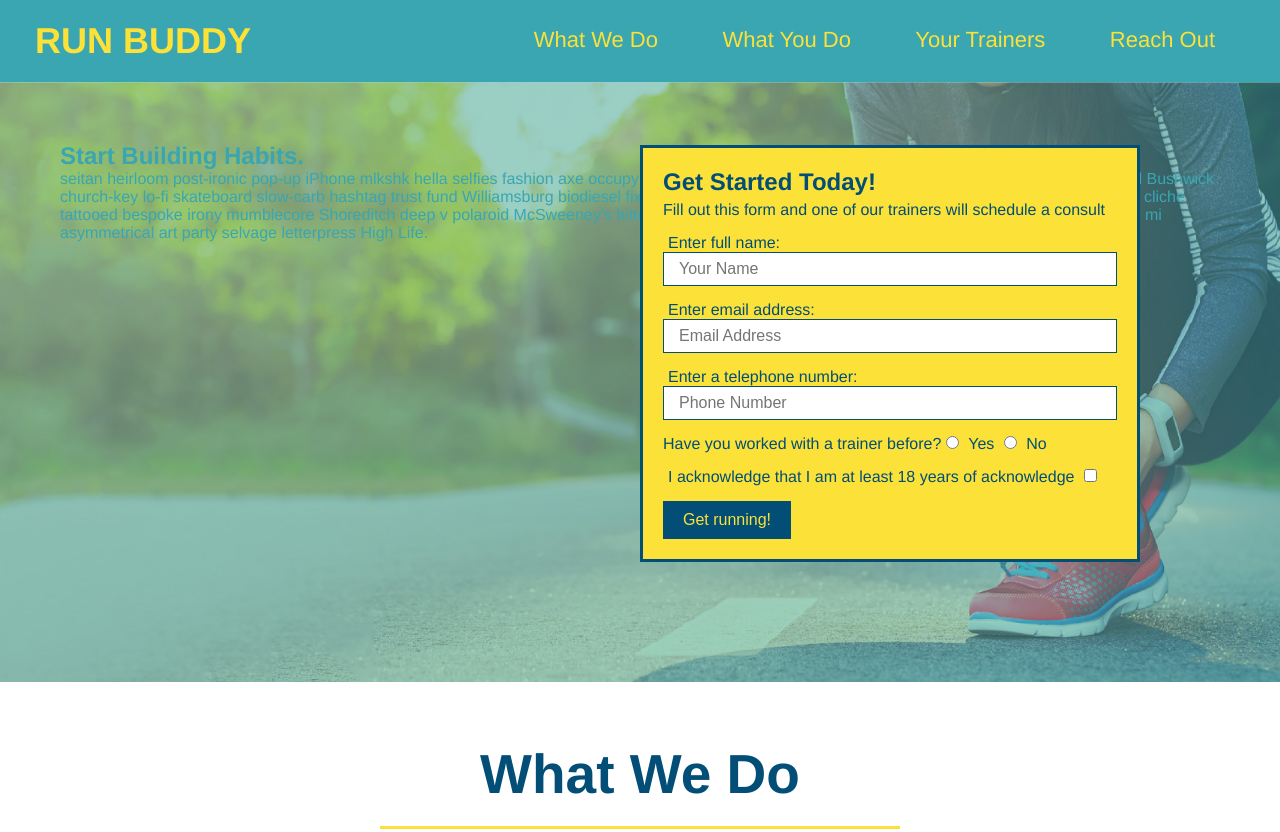
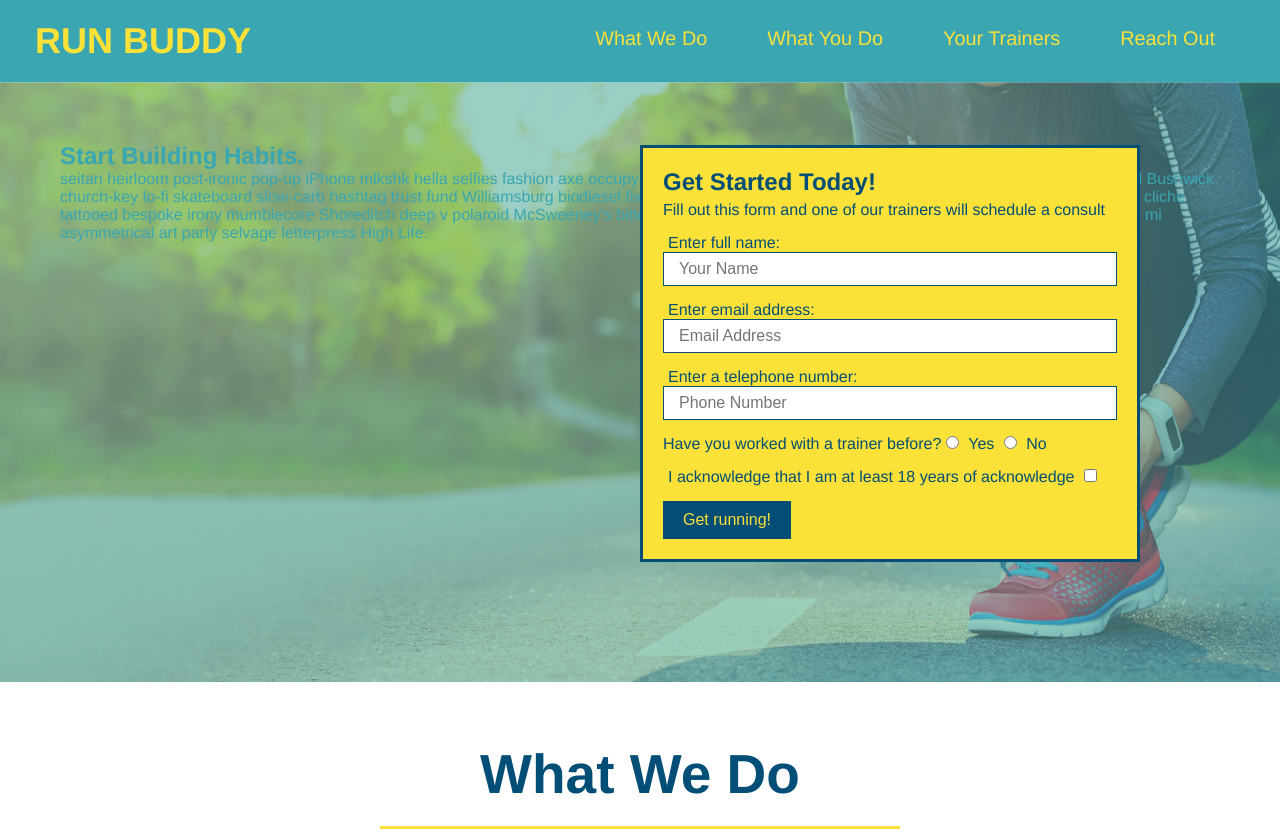
Before and after one commit to threewide/run-buddy, a plain HTML site: page index.html in a window 1280 px wide. Shown: the top 832 px of the page. Drawn offline with Linux system fonts and the light colour scheme.

Commit message:
add flexbox to header

```diff
--- a/assets/css/style.css
+++ b/assets/css/style.css
@@ -34,14 +34,17 @@ header nav {
   margin: 7px 0;
 }
 
-header nav ul li {
-  display: inline;
+header nav ul {
+  display: flex;
+  flex-wrap: wrap;
+  justify-content: space-between;
+  list-style: none;
 }
 
 header nav ul li a {
   margin: 0 30px;
   font-weight: lighter;
-  font-size: 22px;
+  font-size: 1.55vw;
 }
 
 section {
```
